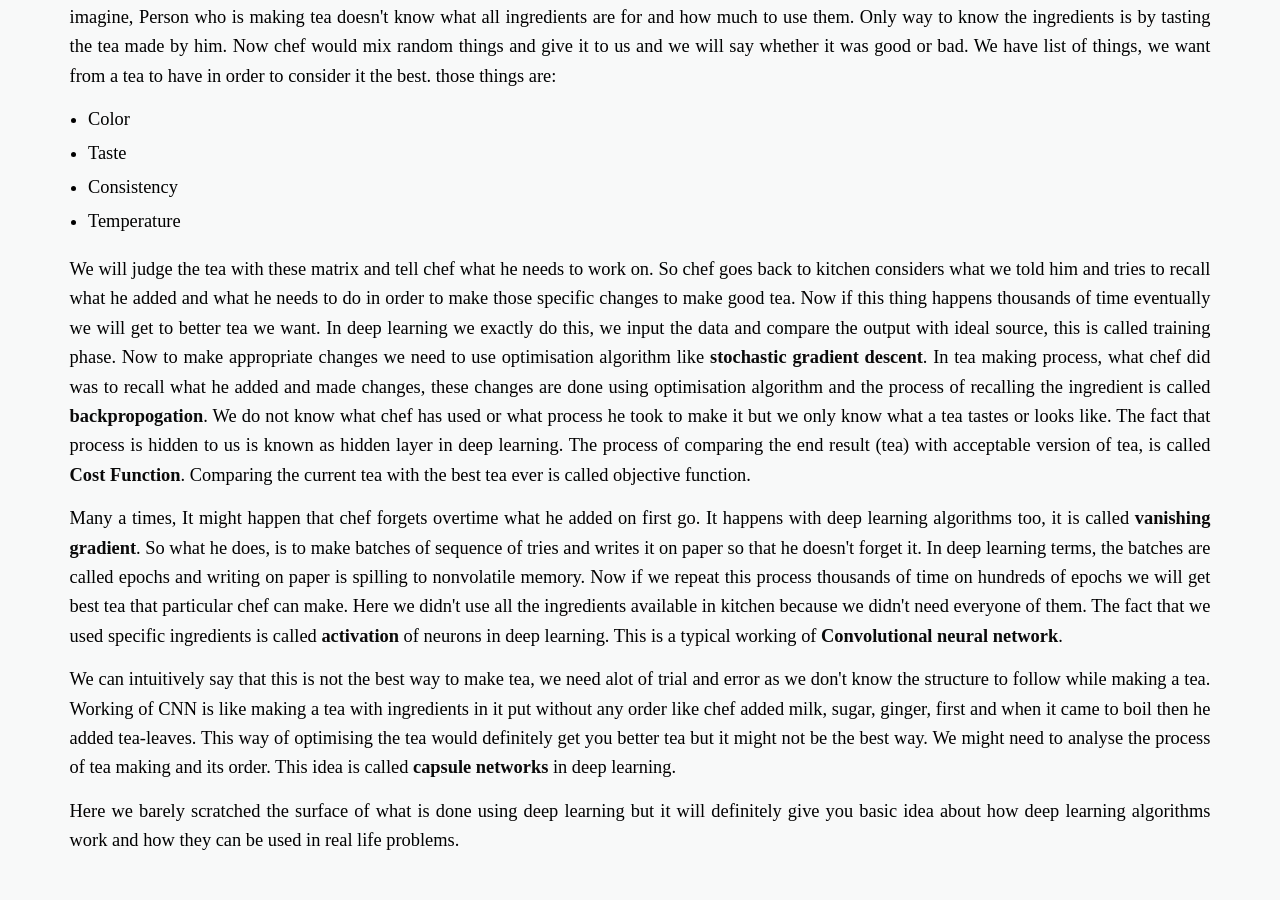
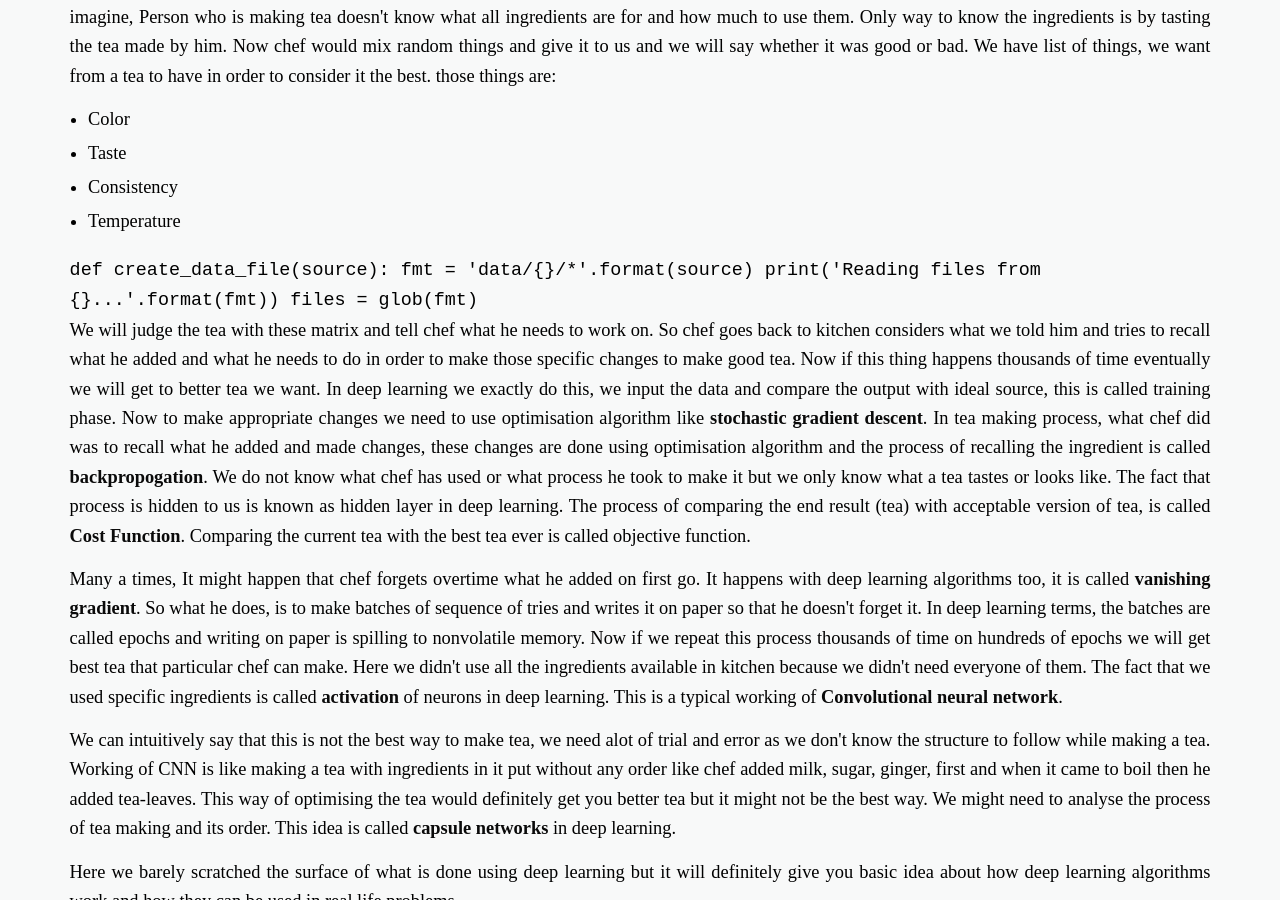
Before and after one commit to daftengineer/daftengineer.github.io, a Jekyll site: the page built from _posts/2018-07-02-deeplearning-chai.markdown, in a window 1280 px wide and 900 px high, scrolled down 1718 px. Built offline with Jekyll 4.4.1, drawn with Linux system fonts in a browser that asks for light colours; nearby versions of some CDN libraries.

Commit message:
Update 2018-07-02-deeplearning-chai.markdown

```diff
--- a/_posts/2018-07-02-deeplearning-chai.markdown
+++ b/_posts/2018-07-02-deeplearning-chai.markdown
@@ -29,6 +29,10 @@ image-sm:
     <li>Consistency</li>
     <li>Temperature</li>
   </ul>
+  <code>def create_data_file(source):
+    fmt = 'data/{}/*'.format(source)
+    print('Reading files from {}...'.format(fmt))
+    files = glob(fmt)</code>
  <p style="text-align:justify;">
    We will judge the tea with these matrix and tell chef what he needs to work on. So chef goes back to kitchen considers what we told him and tries to recall what he added and what he needs to do in order to make those specific changes to make good tea. Now if this thing happens thousands of time eventually we will get to better tea we want. In deep learning we exactly do this, we input the data and compare the output with ideal source, this is called training phase. Now to make appropriate changes we need to use optimisation algorithm like <a href="https://en.wikipedia.org/wiki/Stochastic_gradient_descent">stochastic gradient descent</a>. In tea making process, what chef did was to recall what he added and made changes, these changes are done using optimisation algorithm and the process of recalling the ingredient is called <a href="https://en.wikipedia.org/wiki/Backpropagation">backpropogation</a>. We do not know what chef has used or what process he took to make it but we only know what a tea tastes or looks like. The fact that process is hidden to us is known as hidden layer in deep learning. The process of comparing the end result (tea) with acceptable version of tea, is called <a href="https://en.wikipedia.org/wiki/Loss_function">Cost Function</a>. Comparing the current tea with the best tea ever is called objective function.
   </p>
```
